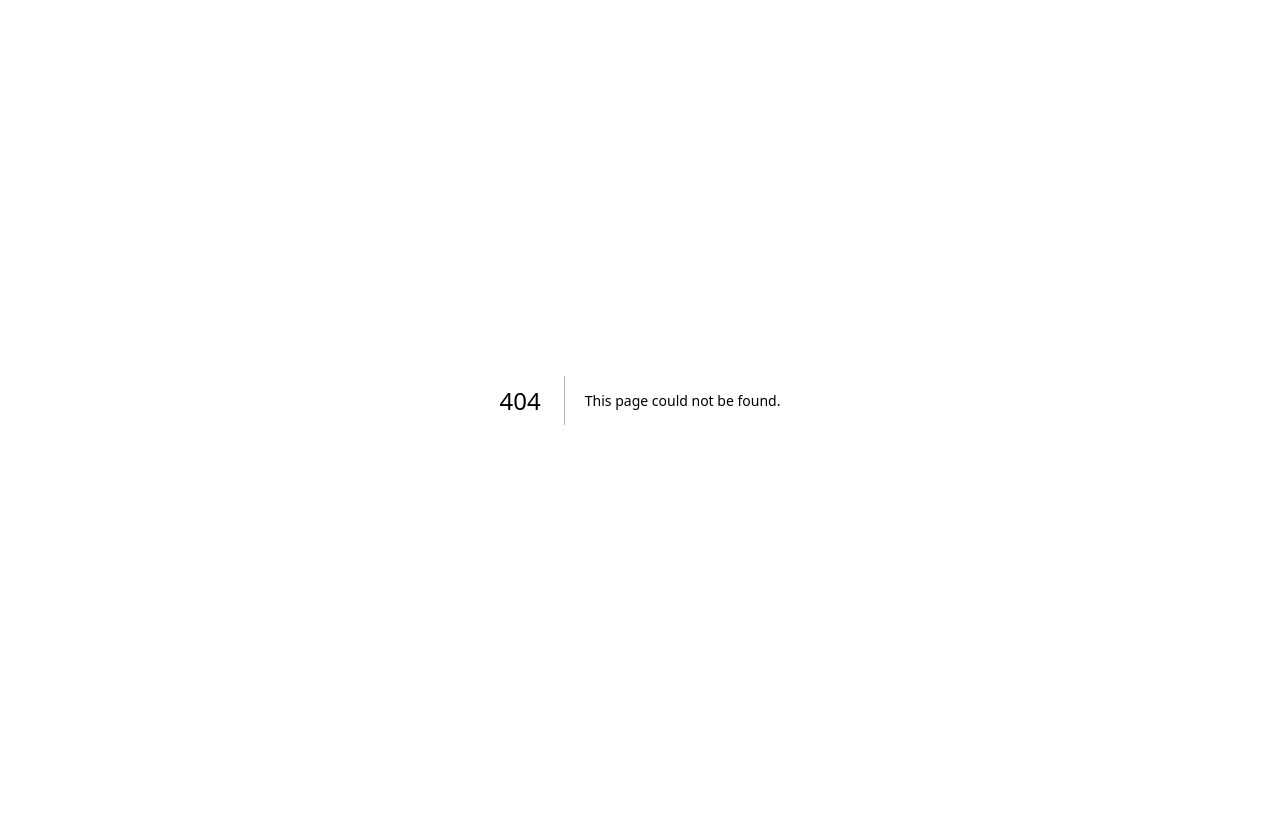
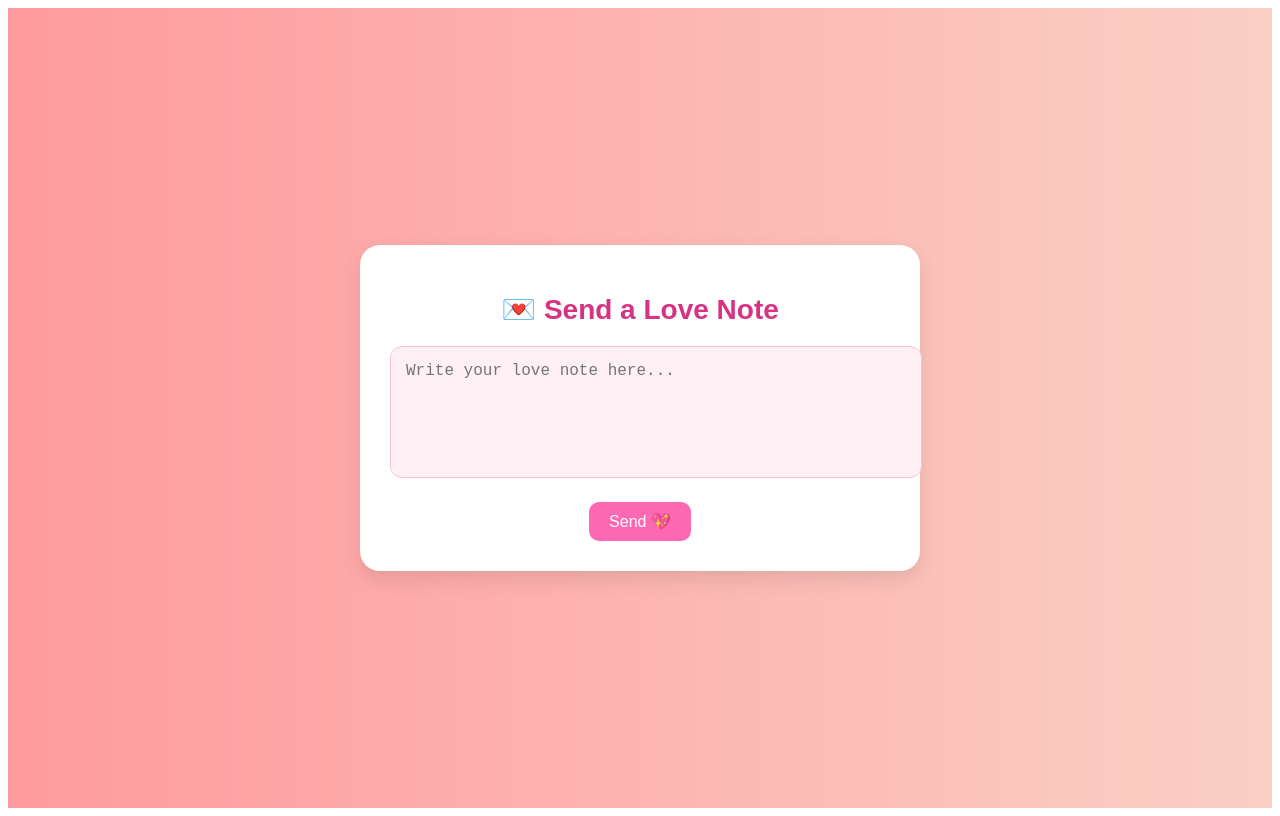
Before and after one commit to DADieAnotherDay/frontend, a Next.js app: page /Love in a window 1280 px wide. Before the commit this address had no page. Built offline with nearby package versions, Linux system fonts and the light colour scheme.

Commit message:
Create Love.js

```diff
--- /dev/null
+++ b/pages/Love.js
@@ -0,0 +1,93 @@
+// pages/love.js 💖 Romantic Gen-Z Pastel UI
+import { useState } from "react";
+
+export default function Love() {
+  const [note, setNote] = useState("");
+  const [response, setResponse] = useState("");
+
+  const handleSubmit = async (e) => {
+    e.preventDefault();
+    try {
+      const res = await fetch("https://backend-services-0s29.onrender.com/render-endpoint", {
+        method: "POST",
+        headers: { "Content-Type": "application/json" },
+        body: JSON.stringify({ message: note })
+      });
+      const data = await res.json();
+      setResponse(data.response || "No response from backend.");
+    } catch {
+      setResponse("Something went wrong!");
+    }
+  };
+
+  return (
+    <div style={styles.container}>
+      <div style={styles.card}>
+        <h1 style={styles.title}>💌 Send a Love Note</h1>
+        <form onSubmit={handleSubmit}>
+          <textarea
+            placeholder="Write your love note here..."
+            value={note}
+            onChange={(e) => setNote(e.target.value)}
+            style={styles.textarea}
+          ></textarea>
+          <button type="submit" style={styles.button}>Send 💖</button>
+        </form>
+        {response && <p style={styles.response}>💗 {response}</p>}
+      </div>
+    </div>
+  );
+}
+
+const styles = {
+  container: {
+    height: "100vh",
+    background: "linear-gradient(to right, #ff9a9e, #fad0c4)",
+    display: "flex",
+    justifyContent: "center",
+    alignItems: "center",
+    fontFamily: "'Poppins', sans-serif",
+  },
+  card: {
+    background: "#fff",
+    padding: 30,
+    borderRadius: 20,
+    boxShadow: "0 8px 20px rgba(0,0,0,0.1)",
+    textAlign: "center",
+    maxWidth: 500,
+    width: "90%",
+  },
+  title: {
+    fontSize: 28,
+    color: "#d63384",
+    marginBottom: 20,
+  },
+  textarea: {
+    width: "100%",
+    height: 100,
+    borderRadius: 12,
+    border: "1px solid #ffc0cb",
+    padding: 15,
+    fontSize: 16,
+    resize: "none",
+    marginBottom: 20,
+    background: "#fff0f5",
+  },
+  button: {
+    backgroundColor: "#ff69b4",
+    color: "white",
+    padding: "10px 20px",
+    fontSize: 16,
+    border: "none",
+    borderRadius: 10,
+    cursor: "pointer",
+  },
+  response: {
+    marginTop: 20,
+    padding: 15,
+    borderRadius: 12,
+    background: "#fff5f9",
+    border: "1px dashed #ff69b4",
+    fontStyle: "italic",
+  },
+};
```
